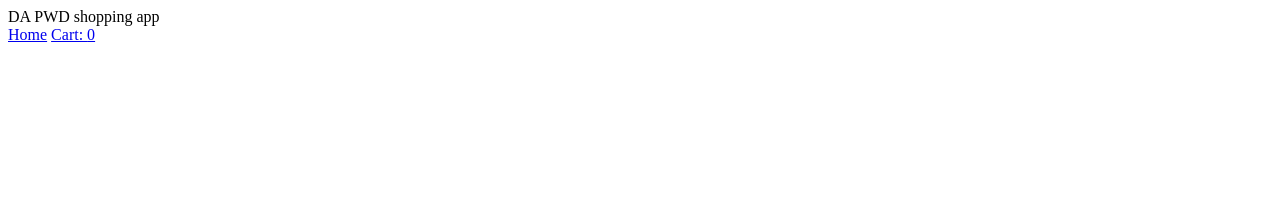
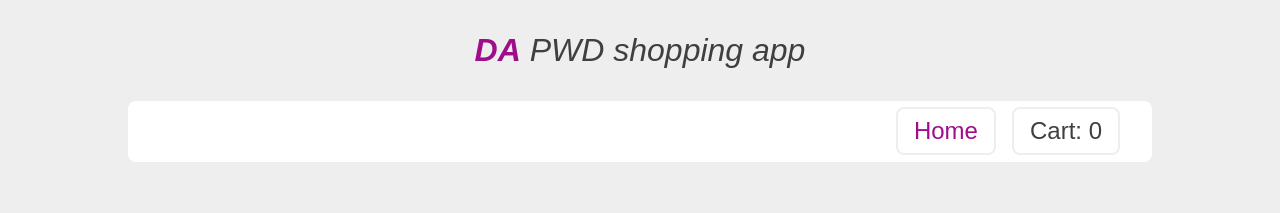
Before and after one commit to The-DigitalAcademy/sinesipho-task-ecommerce, a plain HTML site: page cart.html in a window 1280 px wide. Drawn offline with Linux system fonts and the light colour scheme.

Commit message:
added link of css

```diff
--- a/cart.html
+++ b/cart.html
@@ -1,8 +1,20 @@
-<div class="logo"><span>DA</span> PWD shopping app</div>
+<!DOCTYPE html>
+<html lang="en">
+<head>
+    <meta charset="UTF-8">
+    <meta http-equiv="X-UA-Compatible" content="IE=edge">
+    <meta name="viewport" content="width=device-width, initial-scale=1.0">
+    <title>Document</title>
+    <link rel="stylesheet" href="style.css">
+</head>
+<body>
+    <div class="logo"><span>DA</span> PWD shopping app</div>
 
     <div class="container">
       <!--NAVBAR-->
       <nav>
         <a href="./index.html" class="active">Home</a>
-        <a href="#">Cart: <span>0</span></a>
+        <a href="cart.html">Cart: <span>0</span></a>
       </nav>
+</body>
+</html>
```
